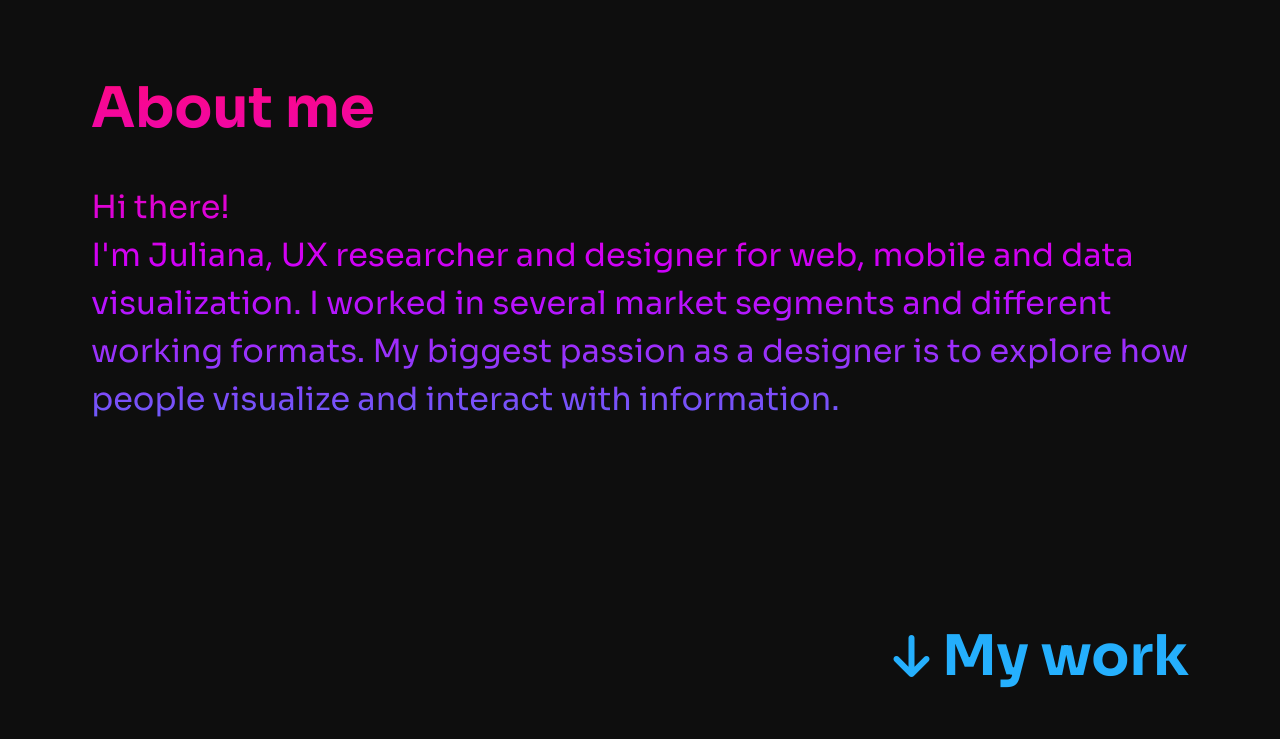
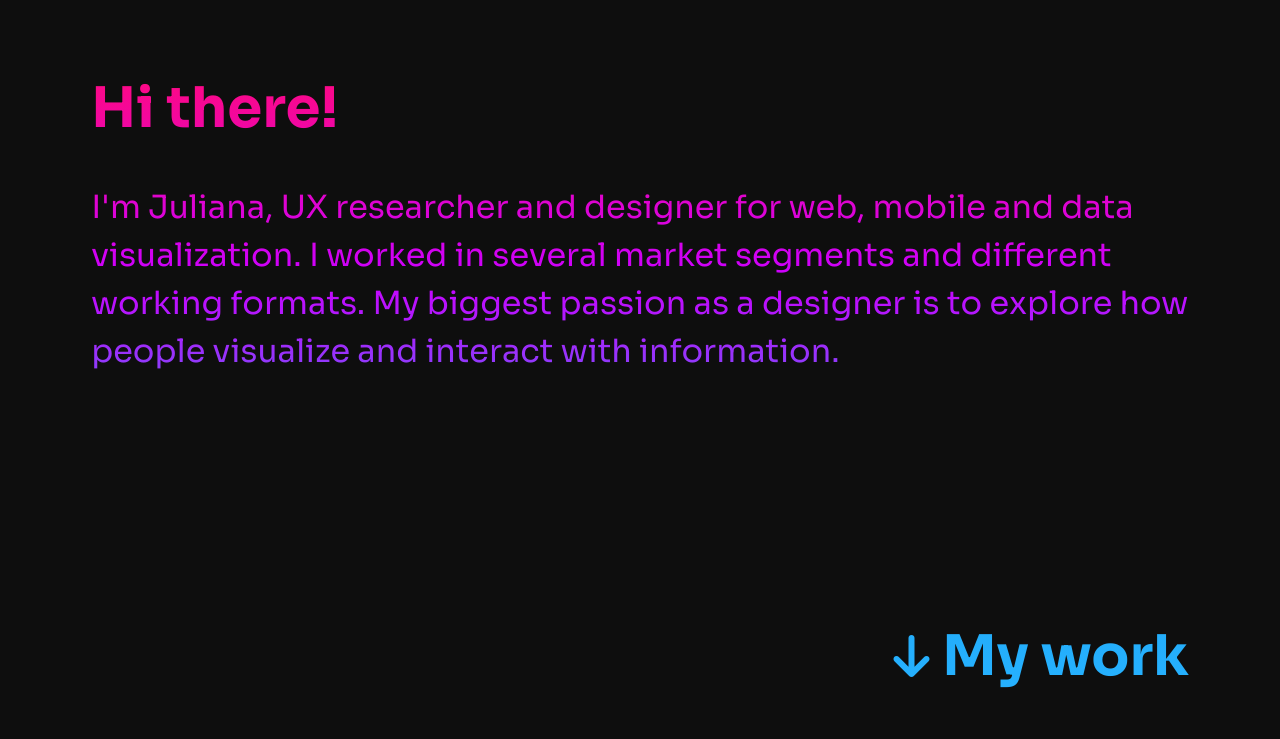
Before and after one commit to Jhbonomo/portfolio.github.io, a plain HTML site: page index.html in a window 1280 px wide. Shown: the part 58-797 px from the top of the page. Drawn offline with Linux system fonts and the light colour scheme.

Commit message:
Update index.html

```diff
--- a/index.html
+++ b/index.html
@@ -25,8 +25,8 @@
 <!-- Main banner -->
   <div id="main-banner" class="gradient-text">
     <div id="about-me" >
-      <h1 class="text" style="margin-bottom: 5vh;">About me</h1>
-      <p class="text" >Hi there! <br>
+      <h1 class="text" style="margin-bottom: 5vh;">Hi there!</h1>
+      <p class="text" >
         I'm Juliana, UX researcher and designer for web, mobile and data visualization.
         I worked in several market segments and different working formats. My biggest passion
         as a designer is to explore how people visualize and interact with information.</p>
```
